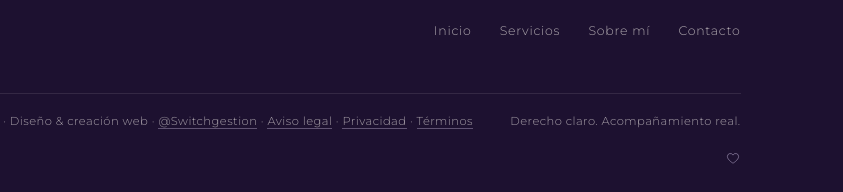
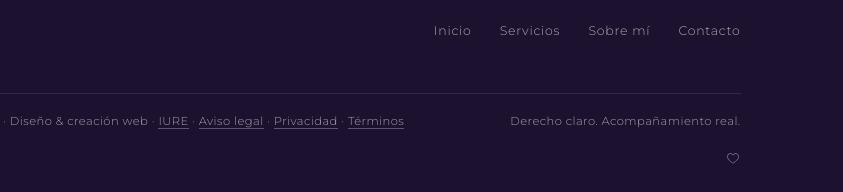
Before and after one commit to switchgestion2026-oss/MARIELA-VIGNOLA, a plain HTML site: page index.html in a window 1280 px wide. Shown: the part 4156-4348 px from the top of the page, 437-1280 px from the left. Drawn offline with nearby package versions, Linux system fonts and the light colour scheme.

Commit message:
Update footer links in index.html

```diff
--- a/index.html
+++ b/index.html
@@ -863,7 +863,7 @@ footer .bot{margin-top:34px;padding-top:20px;border-top:1px solid rgba(250,246,2
       </nav>
     </div>
     <div class="bot">
-      <span>© <span id="year">2026</span> Mariela Vignola. Todos los derechos reservados. · Diseño &amp; creación web · <a href="https://www.instagram.com/switchgestion/" target="_blank" rel="noopener" style="color:inherit;border-bottom:1px solid rgba(220,207,240,.35)">@Switchgestion</a> · <a href="legal.html" style="color:inherit;border-bottom:1px solid rgba(220,207,240,.35)">Aviso legal</a> · <a href="legal.html#privacidad" style="color:inherit;border-bottom:1px solid rgba(220,207,240,.35)">Privacidad</a> · <a href="legal.html#terminos" style="color:inherit;border-bottom:1px solid rgba(220,207,240,.35)">Términos</a></span>
+      <span>© <span id="year">2026</span> Mariela Vignola. Todos los derechos reservados. · Diseño &amp; creación web · <a href="https://iuremarketingabogados.com.ar/casos.html" target="_blank" rel="noopener" style="color:inherit;border-bottom:1px solid rgba(220,207,240,.35)">IURE</a> · <a href="legal.html" style="color:inherit;border-bottom:1px solid rgba(220,207,240,.35)">Aviso legal</a> · <a href="legal.html#privacidad" style="color:inherit;border-bottom:1px solid rgba(220,207,240,.35)">Privacidad</a> · <a href="legal.html#terminos" style="color:inherit;border-bottom:1px solid rgba(220,207,240,.35)">Términos</a></span>
       <span>Derecho claro. Acompañamiento real.</span>
       <span>Matrícula CAAL T°4 F°214 · CPACF T°141 F°644</span>
     </div>
```
